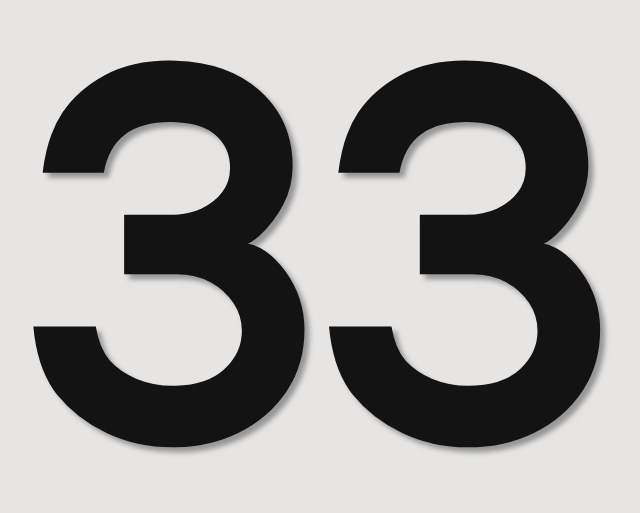
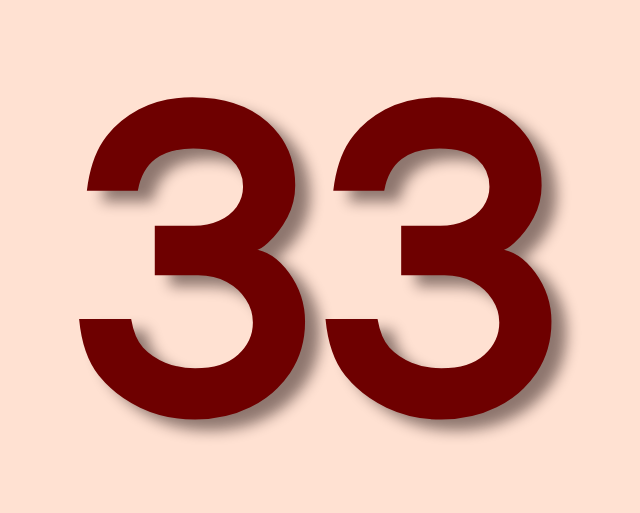
Before and after one commit to danielduarte/quattro, a plain HTML site: page index.html in a window 1280 px wide. Shown: the part 121-634 px from the top of the page, without its empty margins (332-972 px from the left). Drawn offline with Linux system fonts and the light colour scheme.

Commit message:
feat(mode): add sequential mode

```diff
--- a/index.css
+++ b/index.css
@@ -1,5 +1,5 @@
 html, body {
-  background-color: #e7e5e4;
+  background-color: #ffe1d2;
   height: 100%;
   margin: 0;
 }
@@ -18,15 +18,16 @@ html, body {
 
 #display {
   font-family: "Avant Garde", Avantgarde, "Century Gothic", CenturyGothic, "AppleGothic", sans-serif;
-  font-size: 42vw;
   text-align: center;
   text-rendering: optimizeLegibility;
   font-weight: bold;
-  color: #131313;
-  text-shadow: 5px 5px 5px rgb(150 150 150);
+  color: #6e0000;
   user-select: none;
+  font-size: 35vw;
+  text-shadow: 15px 11px 14px rgb(25 9 9 / 49%);
 }
 
 #display.solution {
   font-size: 9vw;
+  text-shadow: 3px 3px 5px rgb(25 9 9 / 49%);
 }
--- a/index.html
+++ b/index.html
@@ -1,3 +1,4 @@
+<!DOCTYPE html>
 <html>
 <head>
   <meta charset="UTF-8">
--- a/index.js
+++ b/index.js
@@ -102,6 +102,10 @@ const nums = [
   'cento',
 ];
 
+// Select mode according to query string params
+let mode = new URL(window.location.href).searchParams.get('mode');
+if (!['random', 'seq'].includes(mode)) { mode = 'random'; }
+
 const toSelect = [];
 
 const init = () => {
@@ -111,7 +115,7 @@ const init = () => {
 };
 
 const generateNum = () => {
-  const index = Math.floor(Math.random() * toSelect.length);
+  const index = mode === 'random' ? Math.floor(Math.random() * toSelect.length) : 0;
   const num = toSelect[index];
   toSelect.splice(index, 1);
   return num;
```
Also changed, not shown: 1 other file.
